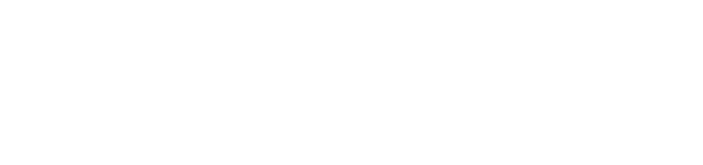
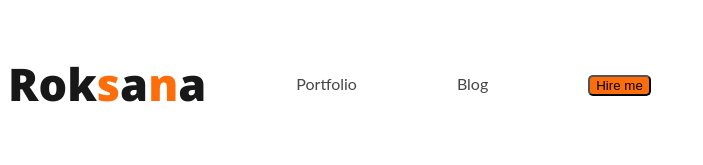
Before and after one commit to roksana62/web-developer-porttfolio, a plain HTML site: page index.html in a window 1280 px wide. Shown: the whole page, without its empty margins (0-703 px from the left). Drawn offline with nearby package versions, Linux system fonts and the light colour scheme.

Commit message:
nav is added

```diff
--- a/index.html
+++ b/index.html
@@ -4,10 +4,21 @@
     <meta charset="UTF-8">
     <meta name="viewport" content="width=device-width, initial-scale=1.0">
     <title>Web developer portfolio</title>
+    <link rel="stylesheet" href="style.css">
+    <link rel="preconnect" href="https://fonts.googleapis.com">
+<link rel="preconnect" href="https://fonts.gstatic.com" crossorigin>
+<link href="https://fonts.googleapis.com/css2?family=Open+Sans:wght@800&display=swap" rel="stylesheet">
 </head>
 <body>
     <head>
-
+        <nav>
+            <h3 class="nav-title">Rok<span class="text-primary">s</span>a<Span  class="text-primary">n</Span>a</h3>
+            <ul>
+                <li><a href="">Portfolio</a></li>
+                <li><a href="">Blog</a></li>
+                <li><button class="btn-primary">Hire me</button></li>
+            </ul>
+        </nav>
     </head>
     <main>
 
--- /dev/null
+++ b/style.css
@@ -0,0 +1,41 @@
+body{
+    font-family: 'Lato', sans-serif;
+
+
+}
+
+h3{
+    font-family: 'Open Sans', sans-serif;
+}
+nav{
+    display: flex;
+}
+.text-primary{
+    color: #FD6E0A;
+}
+.btn-primary{
+    border-radius: 5px;
+background: #FD6E0A;
+}
+.nav-title{
+    color: var(--Dark-01, #181818);
+
+font-family: Open Sans;
+font-size: 45px;
+
+font-weight: 800;
+
+}
+nav>ul{
+    display: flex;
+
+}
+nav li{
+    list-style: none;
+  margin: 50px;
+
+}
+nav a{
+    text-decoration: none;
+    color: var(--Dark-02, #474747);
+}
```
